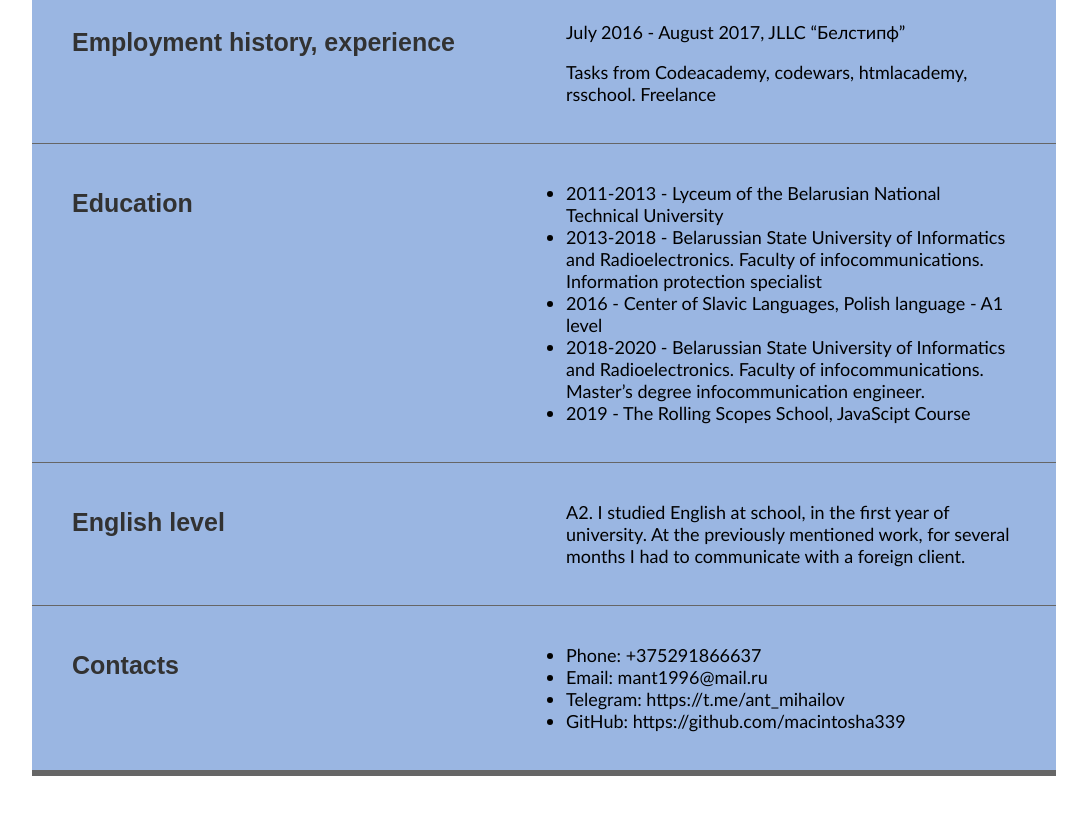
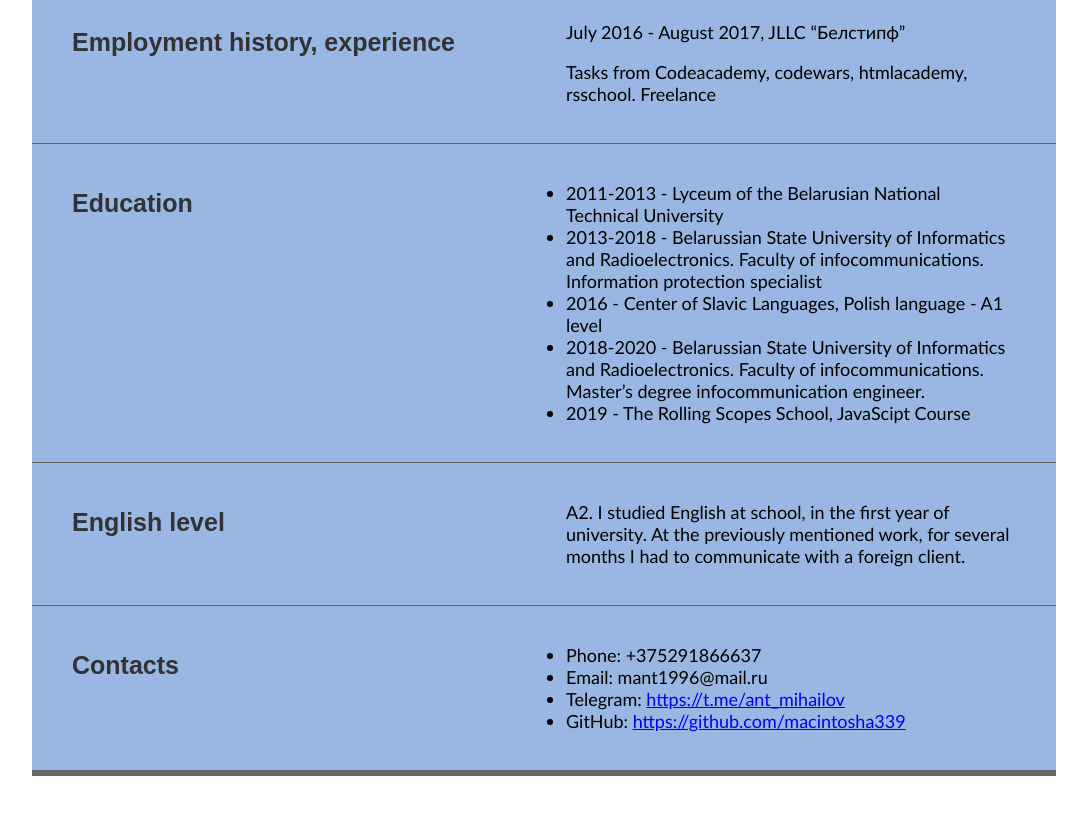
Before and after one commit to macintosha339/rsschool-2019Q1-cv, a plain HTML site: page index.html in a window 1280 px wide. Shown: the part 741-1555 px from the top of the page, without its empty margins (96-1183 px from the left). Drawn offline with Linux system fonts and the light colour scheme.

Commit message:
feat: add hyperlinks

```diff
--- a/index.html
+++ b/index.html
@@ -56,8 +56,8 @@
            <ul class="contacts-list">
                <li>Phone: +375291866637</li>
                <li>Email: mant1996@mail.ru</li>
-               <li>Telegram: https://t.me/ant_mihailov</li>
-               <li>GitHub: https://github.com/macintosha339</li>
+               <li>Telegram: <a href="https://t.me/ant_mihailov" target="_blank">https://t.me/ant_mihailov</a></li>
+               <li>GitHub: <a href="https://github.com/macintosha339">https://github.com/macintosha339</a></li>
            </ul>
        </div>
 
```
